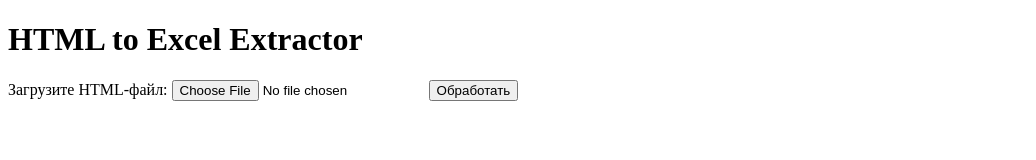
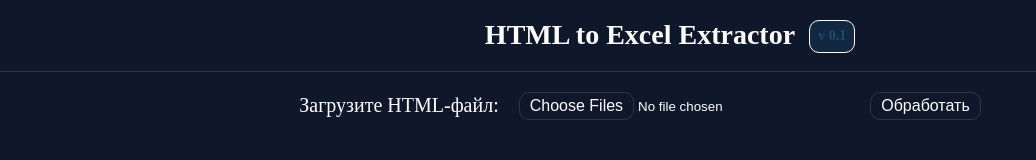
Before and after one commit to dobrovolskyv/extract-app, a website: page public/index.html in a window 1280 px wide. Shown: the whole page, without its empty margins (0-1036 px from the left). Drawn offline with Linux system fonts and the light colour scheme.

Commit message:
add some styles

```diff
--- a/public/index.html
+++ b/public/index.html
@@ -4,20 +4,36 @@
 <head>
 	<meta charset="UTF-8">
 	<meta name="viewport" content="width=device-width, initial-scale=1.0">
+	<link rel="stylesheet" href="./style.css">
 	<title>HTML to Excel Extractor</title>
 </head>
 
 <body>
-	<h1>HTML to Excel Extractor</h1>
+	<div class="nav__wrapper">
+		<nav class="nav">
+			<h1 class="title">HTML to Excel Extractor <span class="title__span">v 0.1</span></h1>
+		</nav>
+	</div>
 
-	<label for="html-file">Загрузите HTML-файл:</label>
-	<input type="file" id="html-file" accept=".html" />
-	<button id="process-btn">Обработать</button>
+	<div class="container">
 
-	<div id="download-section" style="display: none; margin-top: 20px;">
-		<h3>Скачайте ваш файл:</h3>
-		<a id="download-link" href="#" download="translations.xlsx">Скачать Excel</a>
+		<div class="form">
+			<label for="html-file" class="input-file">Загрузите HTML-файл:
+				<input type="file" id="html-file" accept=".html" multiple />
+
+			</label>
+
+			<button id="process-btn" class="btn">Обработать</button>
+		</div>
+
+
+
+		<div id="download-section" style="display: none; margin-top: 20px;">
+			<h3>Скачайте ваш файл:</h3>
+			<a class="btn" id="download-link" href="#" download="translations.xlsx">Скачать Excel</a>
+		</div>
 	</div>
+
 
 	<script>
 		const processButton = document.getElementById('process-btn');
--- /dev/null
+++ b/public/style.css
@@ -0,0 +1,100 @@
+*,*::before,*::after{
+    margin: 0;
+    padding: 0;
+    box-sizing: border-box;
+}
+a{
+    color: inherit;
+    text-decoration: none;
+}
+body{
+    background-color: rgba(15,23,42);
+    color: white;
+}
+
+.container {
+    max-width: 800px;
+    margin: 0 auto;
+    padding: 0 15px;
+}
+
+.nav__wrapper{
+    max-width: 100%;
+    display: flex;
+    justify-content: center;
+    align-items: center;
+    border-bottom: 1px solid rgba(255, 255, 255, 0.127);
+    padding: 20px 0;
+    margin-bottom: 20px;
+}
+
+.title{
+    font-size: 28px;
+    line-height: 110%;
+    position: relative;
+}
+.title__span{
+    font-size: 14px;
+    position: absolute;
+    top: 0;
+    right: -60px;
+    background-color: rgb(56,189,248,0.1);
+    color: rgba(56,189,248,0.25);
+    border-radius: 10px;
+    border: 1px solid white;
+    padding: 0px 8px
+}
+
+.form{
+    display: flex;
+    gap:10px;
+    font-size: 20px;
+    justify-content: space-around;
+}
+
+.input-file {
+	position: relative;
+	display: flex;
+    justify-content: space-between;
+    align-items: center;
+    gap: 20px
+
+
+}
+/* .input-file input[type=file] {
+	position: absolute;
+	z-index: -1;
+	opacity: 0;
+	display: block;
+	width: 0;
+	height: 0;
+}
+  */
+/* Focus */
+.input-file input[type=file]:focus + .input-file-btn {
+	box-shadow: 0 0 0 0.2rem rgba(0,123,255,.25);
+}
+
+/* Hover/active */
+.input-file:hover .input-file-btn {
+	background-color: #be6059;
+}
+.input-file:active .input-file-btn {
+	background-color: #702e62;
+}
+
+/* Disabled */
+.input-file input[type=file]:disabled + .input-file-btn {
+	background-color: #eeeeee;
+}
+input:is([type="button"], [type="submit"], [type="reset"]), input[type="file"]::file-selector-button, button {
+    outline: none;
+    border: none;
+    background-color: transparent;
+    color: white;
+    font-size: 16px;
+    border: 1px solid rgba(255, 255, 255, 0.127);
+    padding: 4px 10px;
+    border-radius: 10px;
+
+}
```
Also changed, not shown: netlify.toml (deleted).
